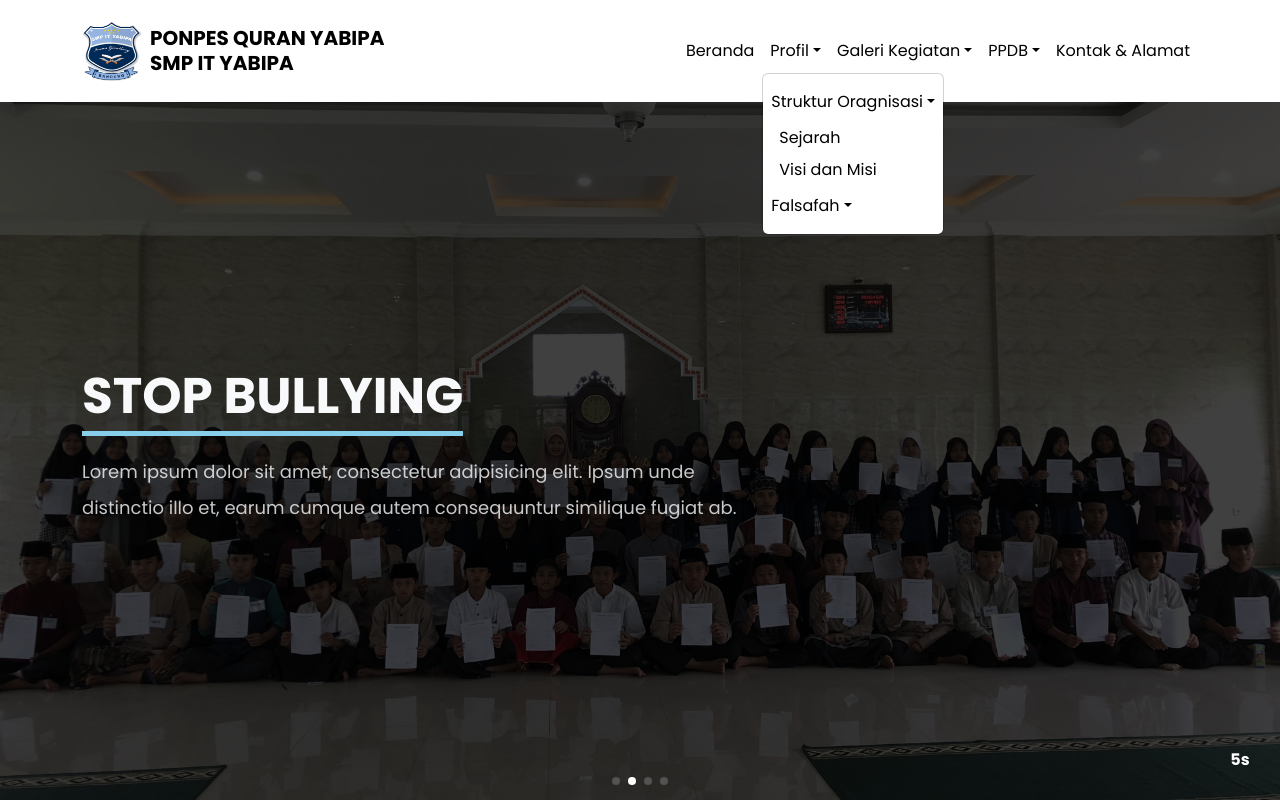
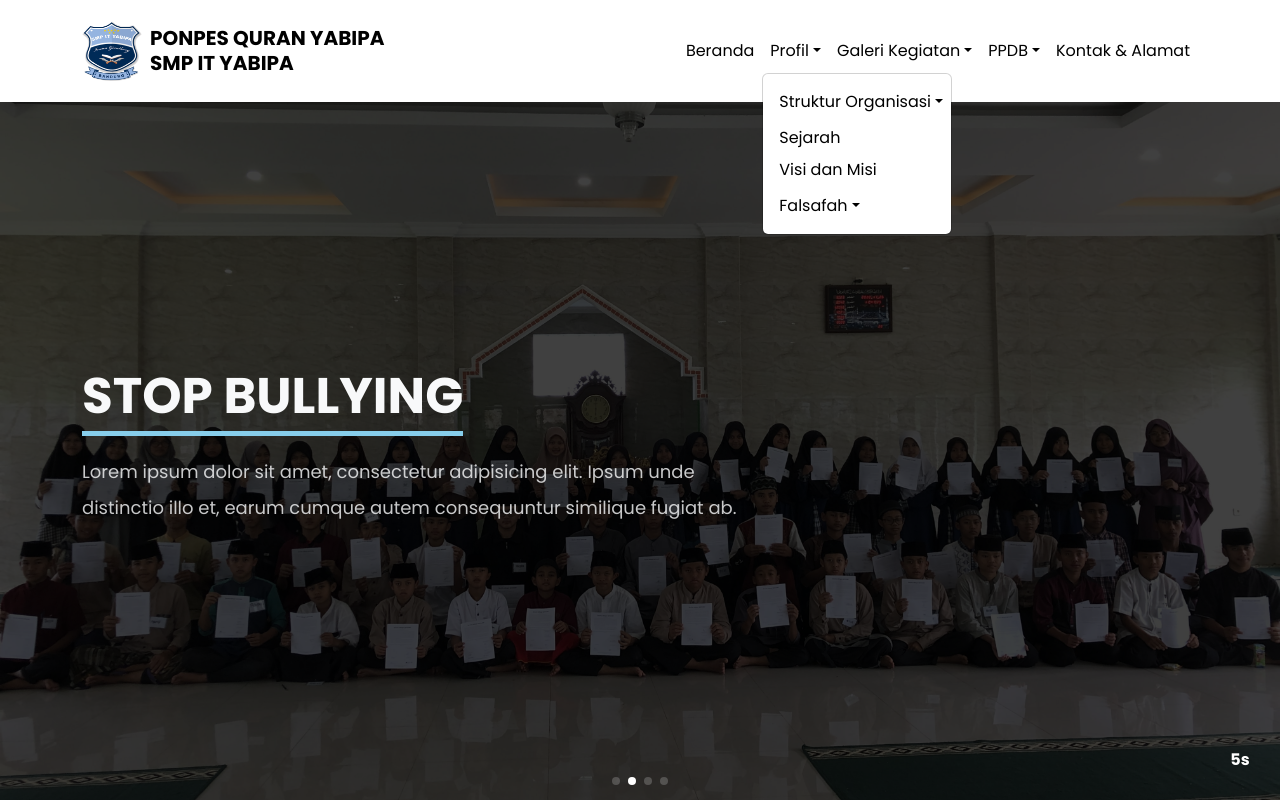
Before and after one commit to dikymonz/web-yabipa, a React (Vite) app: page / in a window 1280 px wide. Both pictures are taken after a click on the button "Profil". Shown: the top 800 px of the page. Built offline with nearby package versions, Linux system fonts and the light colour scheme.

Commit message:
revisi posisi menu dropdown

```diff
--- a/src/components/NavbarComponent.jsx
+++ b/src/components/NavbarComponent.jsx
@@ -30,7 +30,7 @@ const NavbarComponent = () => {
                   <Nav.Link href="/">Beranda</Nav.Link>
 
                   <NavDropdown title="Profil" id={`offcanvasNavbarDropdown-expand-${expand}`}>
-                    <NavDropdown title="Struktur Oragnisasi" id={`offcanvasNavbarDropdown-expand-${expand}`}>
+                    <NavDropdown className="menu-organisasi ps-2" title="Struktur Organisasi" id={`offcanvasNavbarDropdown-expand-${expand}`}>
                       <NavDropdown.Item href="/kurikulum/yayasan">Yayasan Bina Insan Paripurna</NavDropdown.Item>
                       <NavDropdown.Item href="/kurikulum/pesantren">Pondok Pesantren Quran Yabipa</NavDropdown.Item>
                       <NavDropdown.Item href="/kurikulum/smp">SMP IT YABIPA</NavDropdown.Item>
@@ -39,7 +39,7 @@ const NavbarComponent = () => {
                     </NavDropdown>
                     <NavDropdown.Item href="/profil/sejarah">Sejarah</NavDropdown.Item>
                     <NavDropdown.Item href="/profil/visi-misi">Visi dan Misi</NavDropdown.Item>
-                    <NavDropdown title="Falsafah" id={`offcanvasNavbarDropdown-expand-${expand}`}>
+                    <NavDropdown className="menu-falsafah ps-2" title="Falsafah" id={`offcanvasNavbarDropdown-expand-${expand}`}>
                       <NavDropdown.Item href="/profil/profil-santri">Profil Santri S2MB3</NavDropdown.Item>
                       <NavDropdown.Item href="/profil/profil-guru">Profil Guru ISTIMEWA</NavDropdown.Item>
                       <NavDropdown.Item href="/profil/profil-sekolah">Profil Sekolah SARAMI</NavDropdown.Item>
--- a/src/main.css
+++ b/src/main.css
@@ -6,6 +6,16 @@
 /* ? Navbar */
 .navbar-nav a {
   color: black;
+}
+
+.menu-organisasi .dropdown-menu[data-bs-popper] {
+  top: 0;
+  left: 185px;
+}
+
+.menu-falsafah .dropdown-menu[data-bs-popper] {
+  top: 0;
+  left: 100px;
 }
 
 @media screen and (max-width: 992px) {
```
